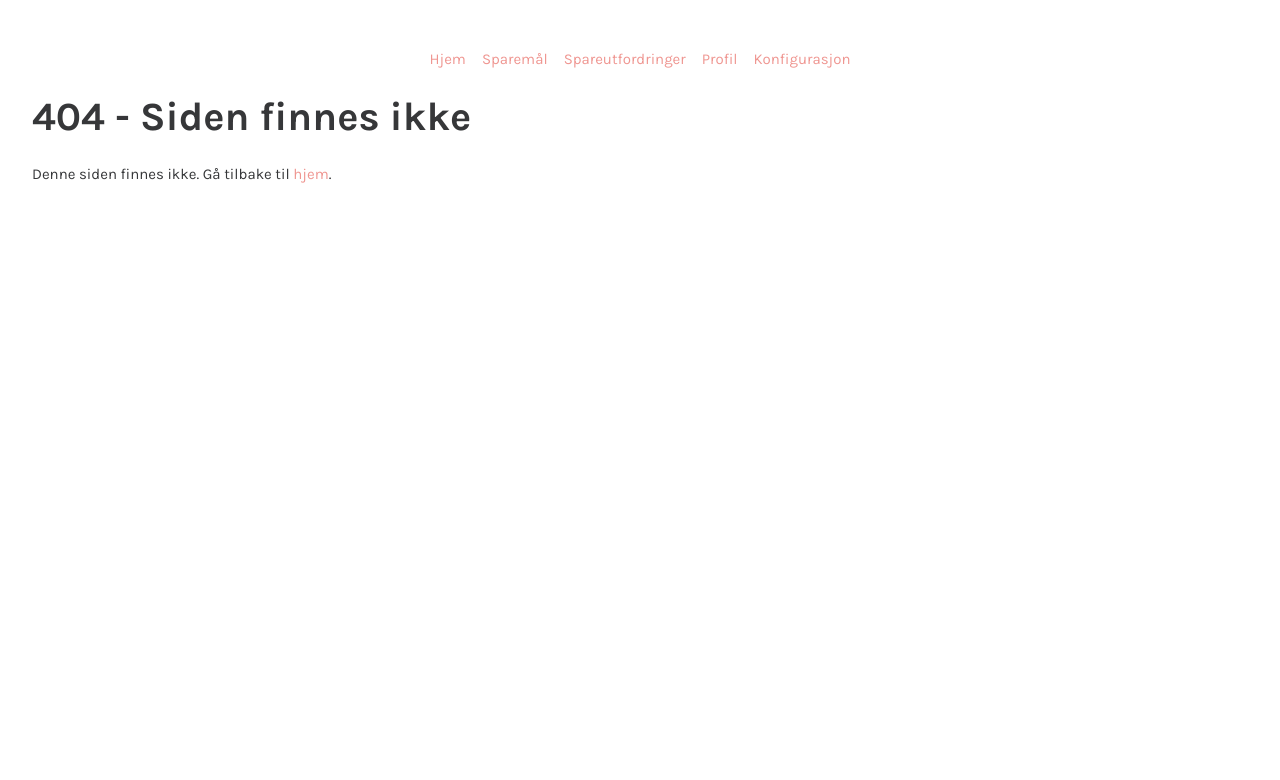
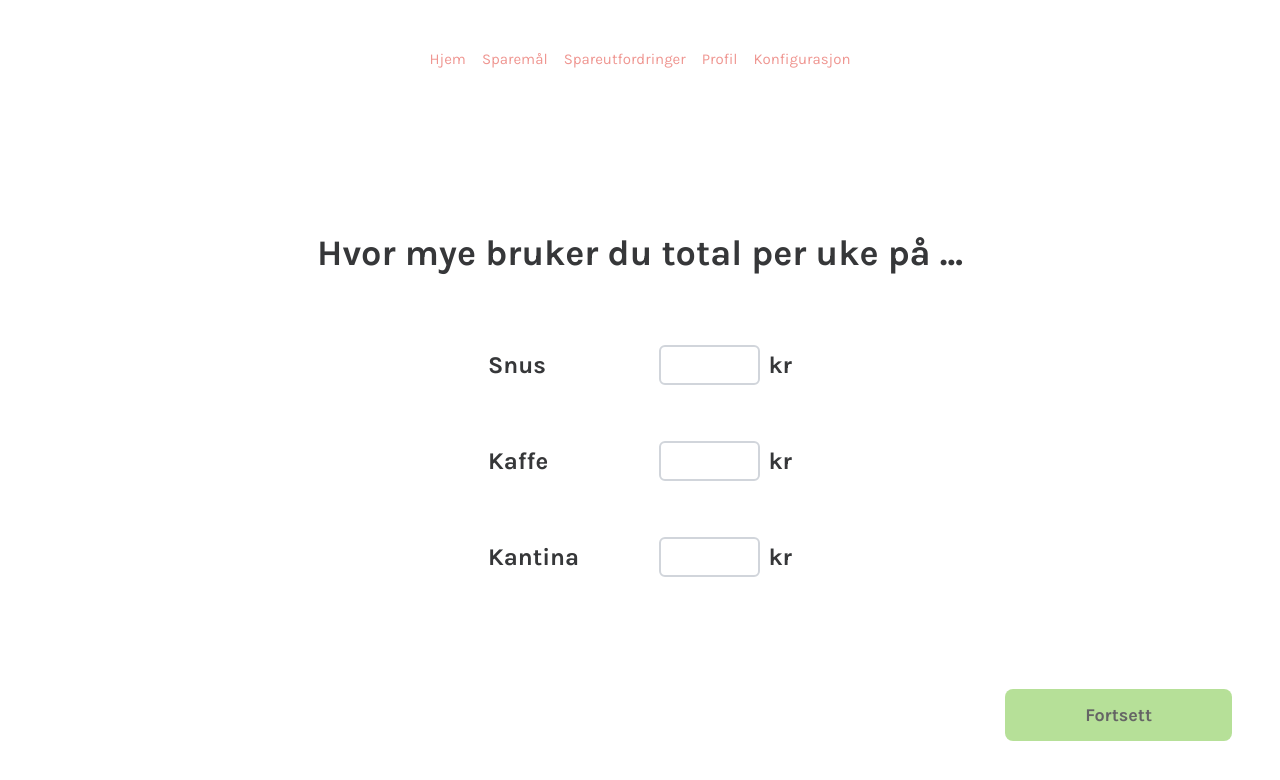
Before and after one commit to haruixu/SpareStiFrontend, a Vue app: page /konfigurasjonSteg5 in a window 1280 px wide. Before the commit this address had no page. Shown: the top 780 px of the page. Built offline with nearby package versions, Linux system fonts and the light colour scheme.

Commit message:
feat: implemented view for total amount spent on items

```diff
--- a/src/router/index.ts
+++ b/src/router/index.ts
@@ -55,6 +55,11 @@ const router = createRouter({
             component: () => import('../views/ConfigSpendingItemsAmountView.vue')
         },
         {
+            path: '/konfigurasjonSteg5',
+            name: 'configurations5',
+            component: () => import('../views/ConfigSpendingItemsTotalAmountView.vue')
+        },
+        {
             path: '/forsteSparemaal',
             name: 'firstSavingGoal',
             component: () => import('../views/FirstSavingGoalView.vue')
--- /dev/null
+++ b/src/views/ConfigSpendingItemsTotalAmountView.vue
@@ -0,0 +1,67 @@
+<template>
+    <div class="flex flex-col items-center justify-center min-h-screen px-4 text-center">
+        <h1 class="mb-8 lg:mb-12 text-4xl font-bold">Hvor mye bruker du total per uke på ...</h1>
+        <div class="flex flex-col gap-2 mb-6">
+            <div
+                v-for="(option, index) in options"
+                :key="index"
+                class="flex items-center w-80 p-2 cursor-pointer transition-colors bg-white rounded-lg my-4"
+            >
+                <div class="flex flex-1 justify-start">
+                    <p class="text-2xl font-bold">{{ option.name }}</p>
+                </div>
+                <div class="flex flex-1 items-center justify-end">
+                    <input
+                        type="text"
+                        v-model="option.amount"
+                        @input="($event) => filterAmount(index, $event)"
+                        class="h-10 px-2 w-2/3 rounded-md text-right text-lg focus:outline-none"
+                        :class="{
+                            'border-2 border-gray-300': option.amount === '',
+                            'border-4 border-[var(--green)]': option.amount !== ''
+                        }"
+                    />
+                    <p class="text-2xl font-bold ml-2">kr</p>
+                </div>
+            </div>
+        </div>
+        <ContinueButtonComponent
+            @click="onButtonClick"
+            :disabled="options.some((option) => option.amount === '')"
+            :style="{
+                opacity: options.some((option) => option.amount === '') ? '0.6' : '1',
+                cursor: options.some((option) => option.amount === '') ? 'not-allowed' : 'pointer',
+                filter: options.some((option) => option.amount === '')
+                    ? 'brightness(90%)'
+                    : 'brightness(100%)'
+            }"
+            class="px-10 py-3 text-2xl self-end mt-16 mb-0"
+        ></ContinueButtonComponent>
+    </div>
+</template>
+
+<script setup lang="ts">
+import { computed, ref } from 'vue'
+import ContinueButtonComponent from '@/components/ContinueButtonComponent.vue'
+import router from '@/router'
+
+interface Option {
+    name: string
+    amount: string
+}
+
+const options = ref<Option[]>([
+    { name: 'Snus', amount: '' },
+    { name: 'Kaffe', amount: '' },
+    { name: 'Kantina', amount: '' }
+])
+
+const onButtonClick = () => {
+    router.push('/')
+}
+
+const filterAmount = (index: number, event: Event) => {
+    const input = event.target as HTMLInputElement
+    options.value[index].amount = input.value.replace(/[^\d,]/g, '')
+}
+</script>
```
